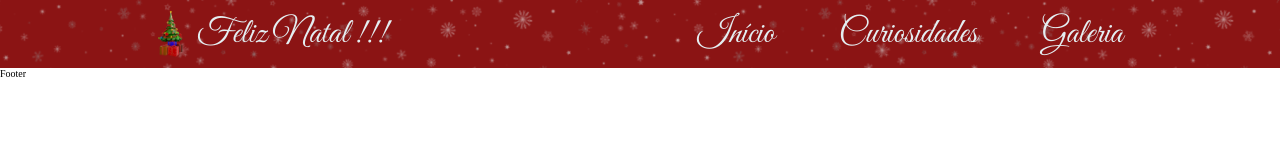
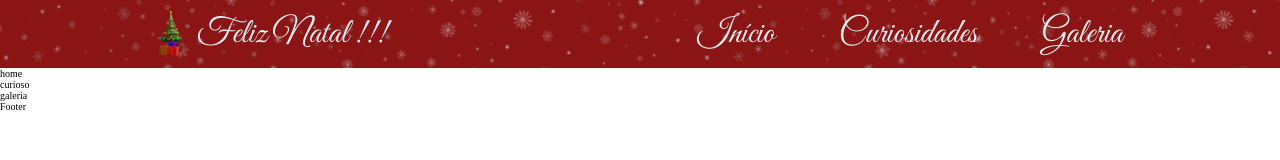
Before and after one commit to lolimamota/valeunatalina, a React (Vite) app: page / in a window 1280 px wide. Shown: the top 160 px of the page. Built offline with nearby package versions, Linux system fonts and the light colour scheme; a web font is replaced by a local one.

Commit message:
ADD: main para o conteúdo do site

```diff
--- a/src/App.jsx
+++ b/src/App.jsx
@@ -1,11 +1,13 @@
 import React from "react";
 import Header from '@components/header/Header';
+import Main from "./components/main/Main";
 import Footer from '@components/footer/Footer';
 
 export default function App() {
   return (
     <>
       < Header />
+      < Main />
       < Footer />
     </>
   );
--- /dev/null
+++ b/src/components/main/Main.jsx
@@ -0,0 +1,19 @@
+import React from 'react'
+
+function Main() {
+    return (
+        <>
+            <section id="Home">
+                home
+            </section>
+            <section id="Curiosity">
+                curioso
+            </section>
+            <section id="Gallery">
+                galeria
+            </section>
+        </>
+    )
+}
+
+export default Main
--- a/src/components/routes/RouteFunction.jsx
+++ b/src/components/routes/RouteFunction.jsx
@@ -22,13 +22,13 @@ function routeFunction() {
   return (
     <section className={S.sectionNav}>
       <ul className={S.sectionUl}>
-        <li onClick={() => toSection('Home')}>
+        <li className={S.cursorPointer} onClick={() => toSection('Home')}>
           Início
         </li>
-        <li onClick={() => toSection('Curiosity')}>
+        <li className={S.cursorPointer} onClick={() => toSection('Curiosity')}>
           Curiosidades
         </li>
-        <li onClick={() => toSection('Gallery')}>
+        <li className={S.cursorPointer} onClick={() => toSection('Gallery')}>
           Galeria
         </li>
       </ul>
--- a/src/styles/componentStyle/route.module.scss
+++ b/src/styles/componentStyle/route.module.scss
@@ -1,7 +1,16 @@
 @use '@styles/patterns/mixins/mixins.scss' as mixins;
+@use '@styles/patterns/colors.scss' as color;
 
 .sectionUl{
     @include mixins.flex($align: center, $justify: space-evenly, $gap:5vw);
 
     padding: 1rem;
 }
+
+.cursorPointer{
+    cursor: pointer;
+
+    &:hover{
+        color: color.$galeria;
+    }
+}
```
Also changed, not shown: src/styles/componentStyle/main.module.scss (added).
